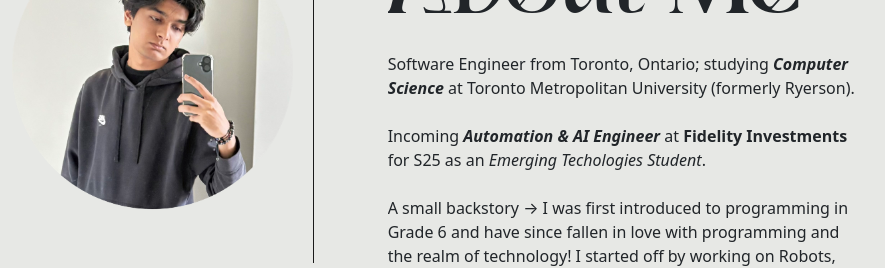
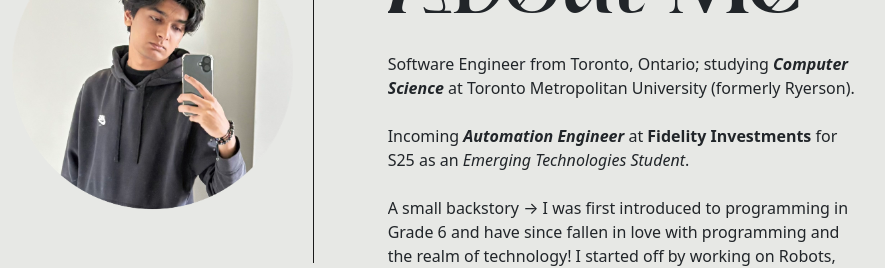
Before and after one commit to devp19/portfolio-react-app, a React (Create React App) app in the folder portfolio-website/: page / in a window 1280 px wide. Shown: the part 900-1168 px from the top of the page, without its empty margins (235-1120 px from the left). Built offline with nearby package versions, Linux system fonts and the light colour scheme.

Commit message:
Update Home.js

```diff
--- a/portfolio-website/src/components/pages/Home.js
+++ b/portfolio-website/src/components/pages/Home.js
@@ -70,7 +70,7 @@ function Home() {
                             <div className="para-text">
                                 Software Engineer from Toronto, Ontario; studying <strong style={{fontStyle: 'italic'}}>Computer Science</strong> at Toronto Metropolitan University (formerly Ryerson).
                                 <br /><br />
-                                Incoming <em><strong>Automation & AI Engineer</strong></em> at <strong style={{fontStyle: 'italics'}}>Fidelity Investments</strong> for S25 as an <i>Emerging Techologies Student</i>.
+                                Incoming <em><strong>Automation Engineer</strong></em> at <strong style={{fontStyle: 'italics'}}>Fidelity Investments</strong> for S25 as an <i>Emerging Technologies Student</i>.
                                 <br></br>
                                 <br></br>
                                 A small backstory → I was first introduced to programming in Grade 6 and have since fallen in love with programming and the realm of technology! I started off by working on Robots, whether that was through FLL tournaments or even VEX Robotics. I often held a lead-programmer role for autonomous challenges, and that's what influenced my decision to choose Computer Science as my post-secondary career path!
```
